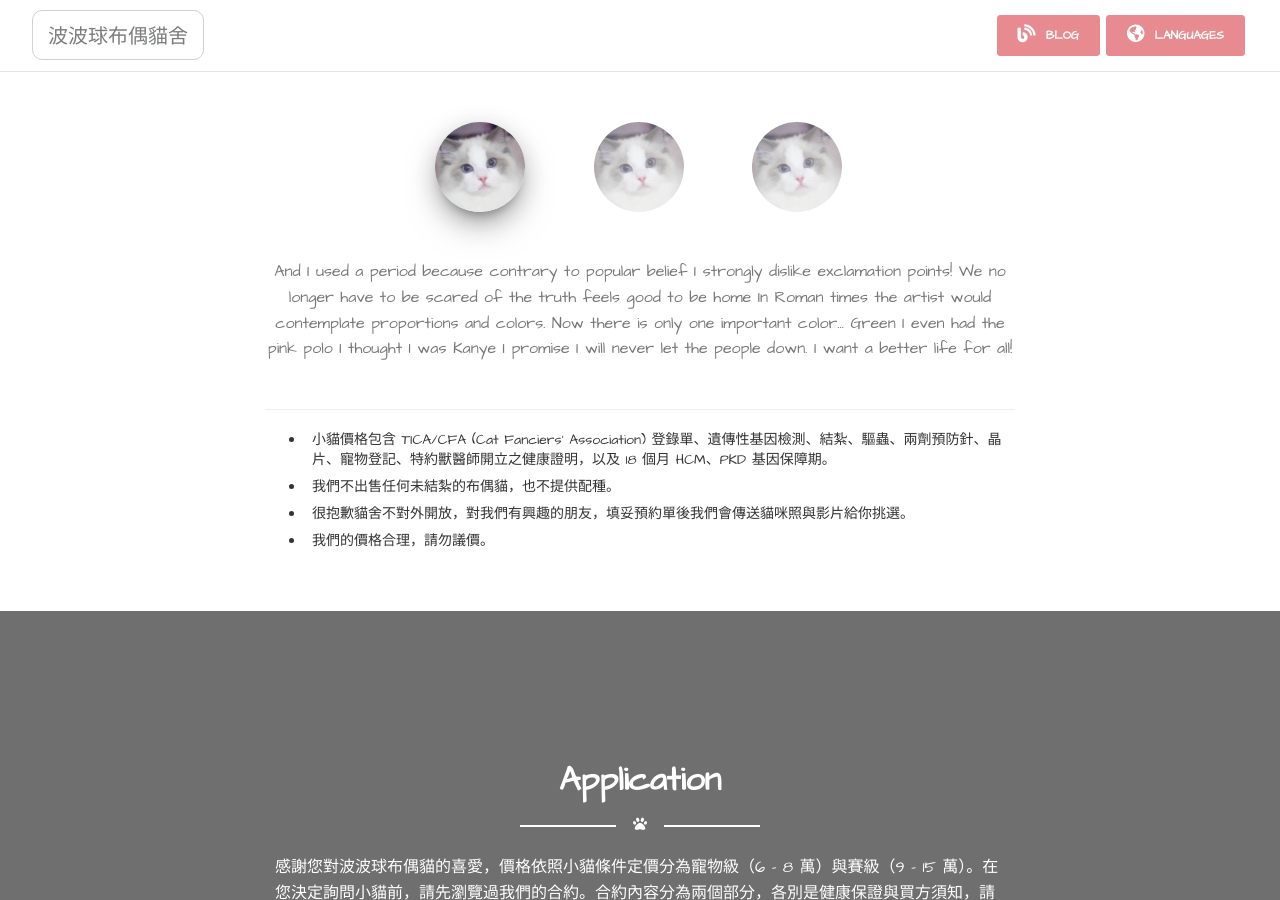
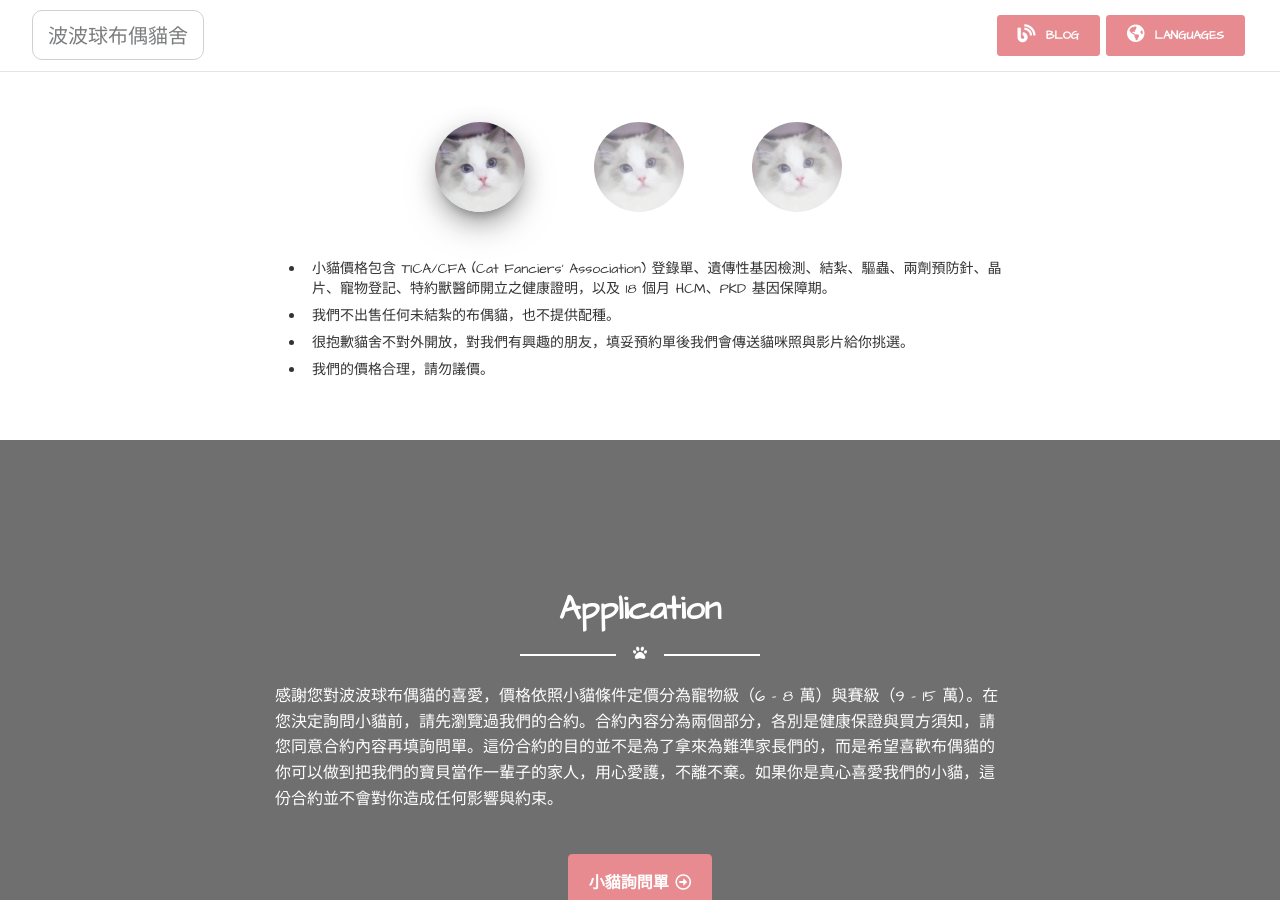
Before and after one commit to furballizeragdolls/furballizeragdolls.github.io, a Jekyll site: the page built from index.html, in a window 1280 px wide and 900 px high, scrolled down 2753 px. Built offline with Jekyll 4.4.1, drawn with Linux system fonts in a browser that asks for light colours; nearby versions of some CDN libraries; some web fonts are replaced; comment, search, counter and statistics services are not loaded; some of the changed lines change nothing that is shown.

Commit message:
Update style

```diff
--- a/index.html
+++ b/index.html
@@ -211,21 +211,21 @@
 
             <ul class="nav nav-text" role="tablist">
                 <li class="active">
-                    <a href="#testimonial1" role="tab" data-toggle="tab">
+                    <a href="https://unsplash.it/1200/768.jpg?image=251" data-toggle="lightbox" data-gallery="example-gallery" data-type="image">
                     <div class="image-clients img-male">
                         <img alt="..." class="img-circle" src="assets/img/kitten.jpg"/>
                     </div>
                     </a>
                 </li>
                 <li>
-                    <a href="#testimonial2" role="tab" data-toggle="tab">
+                    <a href="https://unsplash.it/1200/768.jpg?image=251" data-toggle="lightbox" data-gallery="example-gallery" data-type="image">
                     <div class="image-clients">
                         <img alt="..." class="img-circle" src="assets/img/kitten.jpg"/>
                     </div>
                     </a>
                 </li>
                 <li>
-                    <a href="#testimonial3" role="tab" data-toggle="tab">
+                    <a href="https://unsplash.it/1200/768.jpg?image=251" data-toggle="lightbox" data-gallery="example-gallery" data-type="image">
                     <div class="image-clients">
                         <img alt="..." class="img-circle" src="assets/img/kitten.jpg"/>
                     </div>
@@ -233,7 +233,7 @@
                 </li>
             </ul>
 
-            <div class="tab-content">
+            <!-- <div class="tab-content">
                 <div class="tab-pane active" id="testimonial1">
                     <p class="description">
                         And I used a period because contrary to popular belief I strongly dislike exclamation points! We no longer have to be scared of the truth feels good to be home In Roman times the artist would contemplate proportions and colors. Now there is only one important color... Green I even had the pink polo I thought I was Kanye I promise I will never let the people down. I want a better life for all!
@@ -247,13 +247,11 @@
                     <p class="description"> I used a period because contrary to popular belief I strongly dislike exclamation points! We no longer have to be scared of the truth feels good to be home In Roman times the artist would contemplate proportions and colors. The 'Gaia' team did a great work while we were collaborating. They provided a vision that was in deep connection with our needs and helped us achieve our goals.
                     </p>
                 </div>
-
-            </div>
+            </div> -->
 
             <div class="row">
                 <div class="col-md-2"></div>
                 <div class="col-md-8">
-                    <hr>
                     <ul>
                         <li>小貓價格包含 TICA/CFA (Cat Fanciers' Association) 登錄單、遺傳性基因檢測、結紮、驅蟲、兩劑預防針、晶片、寵物登記、特約獸醫師開立之健康證明，以及 18 個月 HCM、PKD 基因保障期。</li>
                         <li>我們不出售任何未結紮的布偶貓，也不提供配種。</li>
```
Lines whose indentation alone changed are shown as unchanged.
